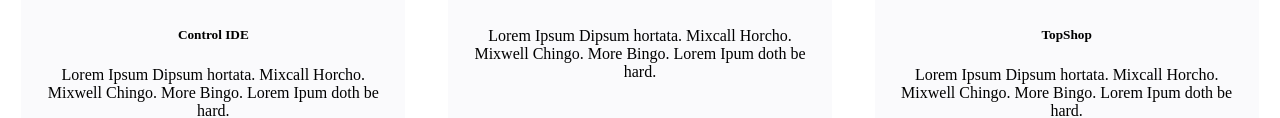
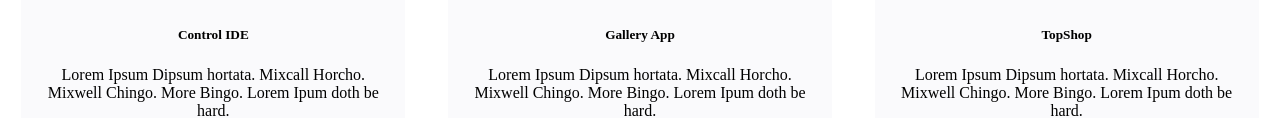
Before and after one commit to marcsa18/My-Portfolio, a plain HTML site: page Work.html in a window 1280 px wide. Shown: the part 3248-3366 px from the top of the page. Drawn offline with nearby package versions, Linux system fonts and the light colour scheme.

```diff
--- a/Work.html
+++ b/Work.html
@@ -167,7 +167,7 @@
                 </div>
               </div></a>
             <div class="property-description">
-              <h5>  </h5>
+              <h5>Gallery App</h5>
               <p>Lorem Ipsum Dipsum hortata. Mixcall Horcho. Mixwell Chingo. More Bingo. Lorem Ipum doth be hard.</p>
             </div>
             <a href="#">
```
